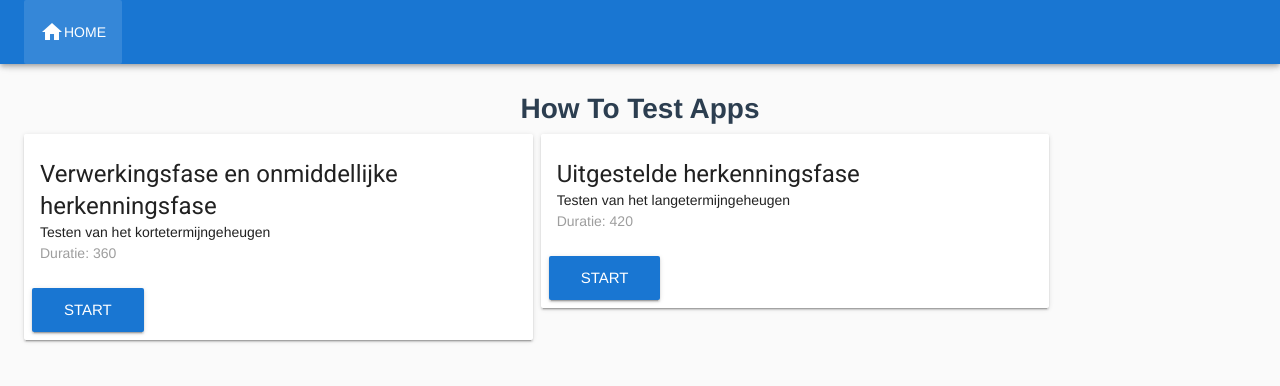
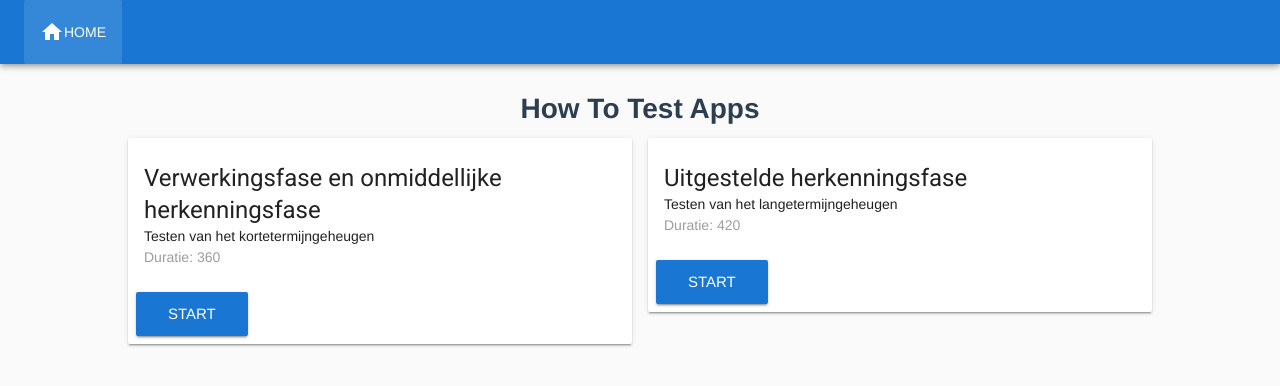
Before and after one commit to DewitteRuben/DiMS48, a Vue app in the folder client/: page / in a window 1280 px wide. Shown: the top 386 px of the page. Built offline with nearby package versions, Linux system fonts and the light colour scheme.

Commit message:
FRONTEND centered tests

```diff
--- a/client/src/tests/TestListItem.vue
+++ b/client/src/tests/TestListItem.vue
@@ -2,7 +2,7 @@
   <v-flex xs12 sm5>
     <v-card color="#FFFFFF">
       <v-card-title primary-title>
-        <div class="text-md-left">
+        <div class="text-lg-left">
           <div class="headline">{{title}}</div>
           <div>{{description}}</div>
           <span class="grey--text">Duratie: {{duration}}</span>
--- a/client/src/views/Home.vue
+++ b/client/src/views/Home.vue
@@ -1,7 +1,7 @@
 <template>
-  <v-container fluid grid-list-md>
+  <v-container fluid grid-list-lg>
     <h1 class="text-lg-center">How To Test Apps</h1>
-    <v-layout row wrap="">
+    <v-layout row wrap justify-center>
       <TestListItem
         v-for="(test) in tests"
         :key="test.id"
```
